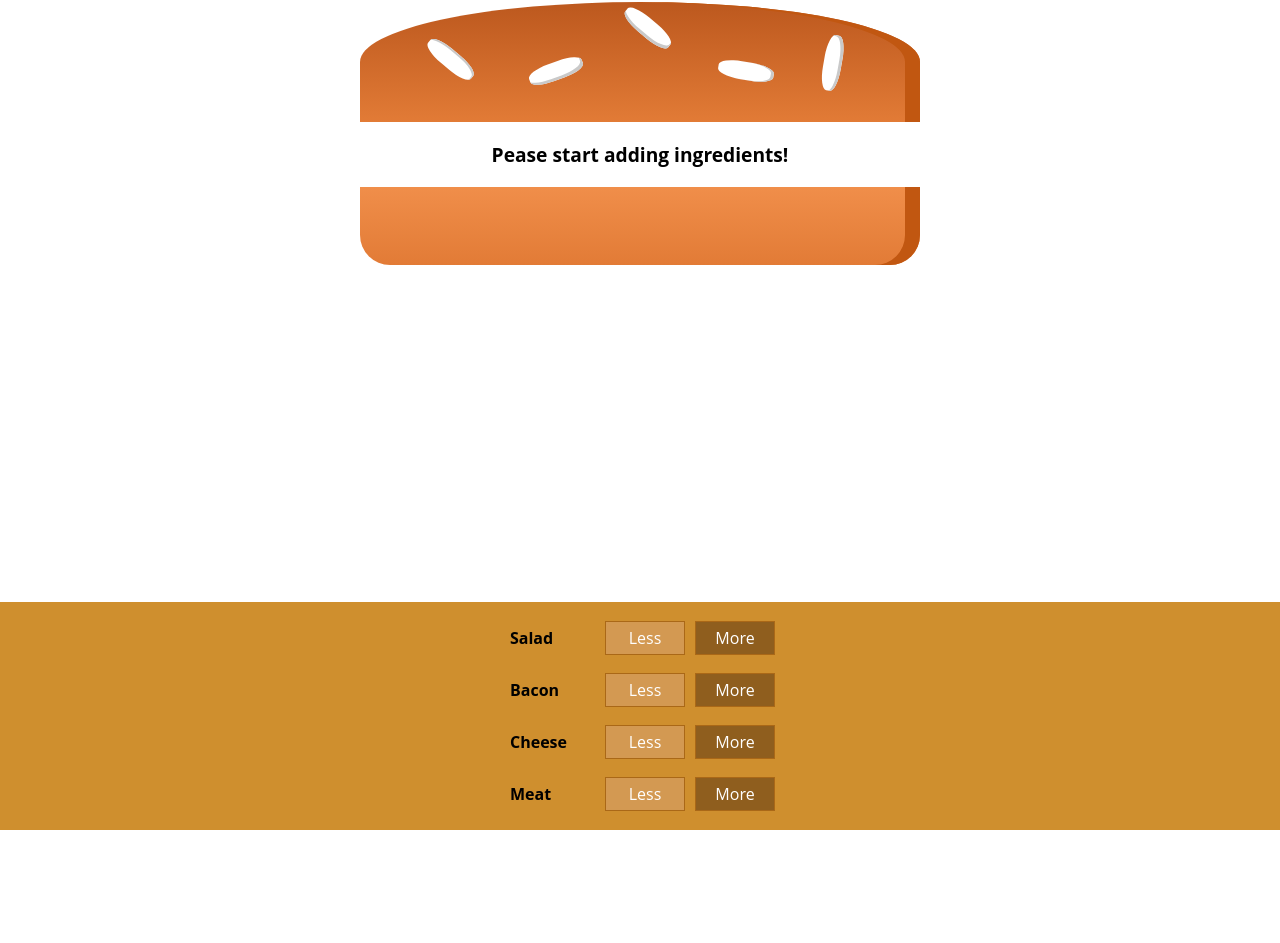
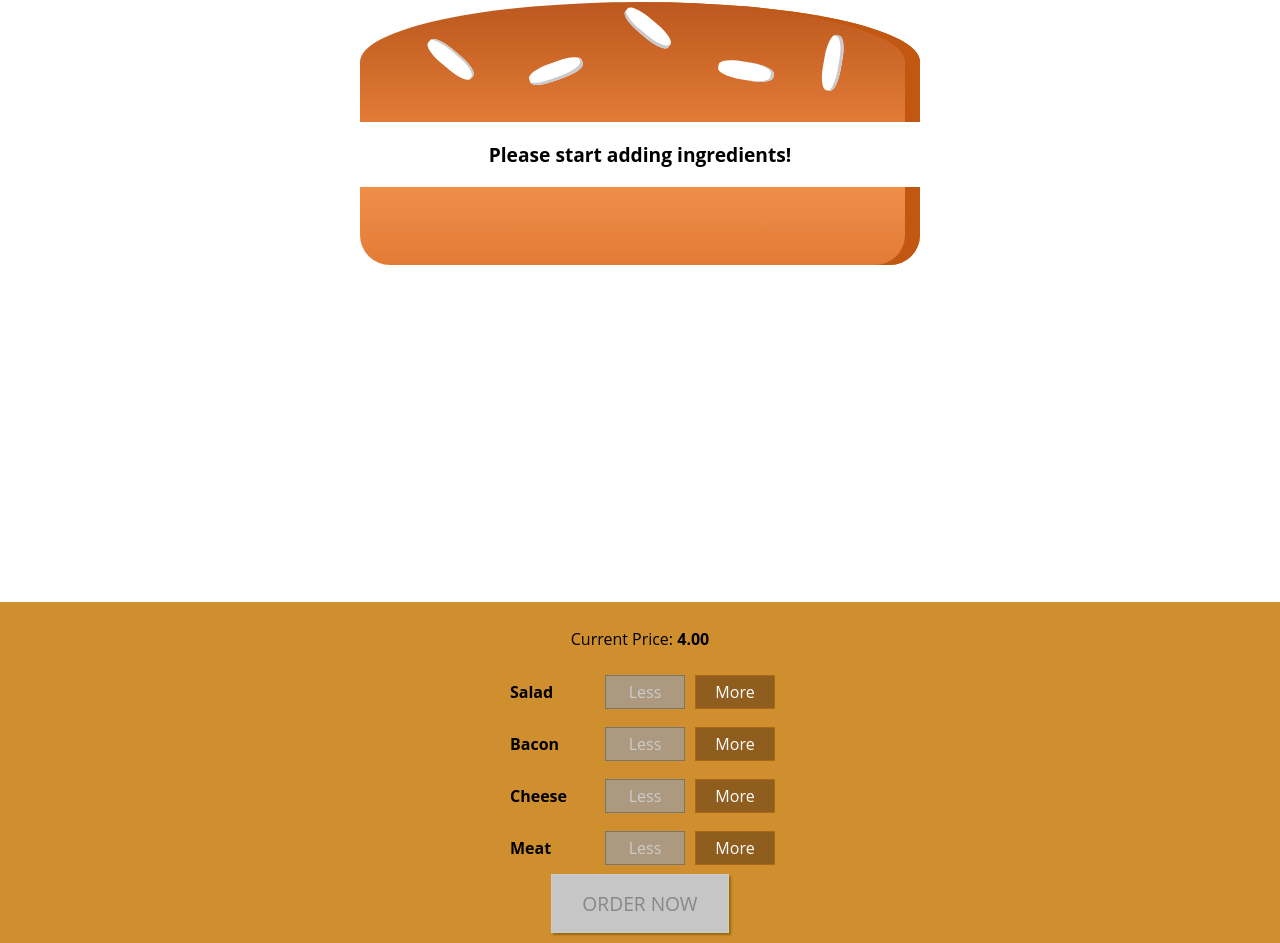
Before and after one commit to andyrosete17/BurguerAppReact, a React app: page / in a window 1280 px wide. Shown: the part 36-979 px from the top of the page. Before the commit the page ends 866 px from the top, so only its background shows below. Built offline with nearby package versions, Linux system fonts and the light colour scheme.

Commit message:
add order now buttom add ingredients panel add ingredients price

```diff
--- a/src/components/Burger/BuildControls/BuildControl/BuildControl.js
+++ b/src/components/Burger/BuildControls/BuildControl/BuildControl.js
@@ -5,8 +5,10 @@ import classes from './BuildControl.css';
 const buildControl = (props) => (
     <div className = {classes.BuildControl}>
         <div className = {classes.Label}>{props.label}</div>
-        <button className = {classes.Less}>Less</button>
-        <button className = {classes.More}>More</button>
+        <button className = {classes.Less}
+            onClick = {props.removed}
+            disabled= {props.disabled} >Less</button>
+        <button className = {classes.More} onClick = {props.added}>More</button>
     </div>
 
 );
--- a/src/components/Burger/BuildControls/BuildControls.css
+++ b/src/components/Burger/BuildControls/BuildControls.css
@@ -7,5 +7,45 @@
     box-shadow: 0 2px 1px #CCC;
     margin: auto;
     padding: 10px 0;
+}
 
+.OrderButton {
+    background-color: #DAD735;
+    outline: none;
+    cursor: pointer;
+    border: 1px solid #966909;
+    color: #966909;
+    font-family: inherit;
+    font-size: 1.2em;
+    padding: 15px 30px;
+    box-shadow: 2px 2px 2px #966909;
 }
+
+.OrderButton:hover, .OrderButton:active {
+    background-color: #A0DB41;
+    border: 1px solid #966909;
+    color: #966909;
+}
+
+.OrderButton:disabled {
+    background-color: #C7C6C6;
+    cursor: not-allowed;
+    border: 1px solid #ccc;
+    color: #888888;
+}
+
+.OrderButton:not(:disabled) {
+    animation: enable 0.3s linear;
+}
+
+@keyframes enable {
+    0% {
+        transform: scale(1);
+    }
+    60% {
+        transform: scale(1.1);
+    }
+    100% {
+        transform: scale(1);
+    }
+}
--- a/src/components/Burger/BuildControls/BuildControls.js
+++ b/src/components/Burger/BuildControls/BuildControls.js
@@ -5,15 +5,22 @@ import BuildControl from './BuildControl/BuildControl';
 const controls = [
     {label:'Salad', type: 'salad'},
     {label:'Bacon', type: 'bacon'},
-    {label:'Cheese', type: 'Cheese'},
+    {label:'Cheese', type: 'cheese'},
     {label:'Meat', type: 'meat'}
 ];
 
 const buildControls = (props) => (
     <div className= {classes.BuildControls}>
+        <p>Current Price:  <strong>{props.price.toFixed(2)}</strong></p>
         {controls.map(control => (
-            <BuildControl key = {control.label}  label = {control.label}/>
+            <BuildControl
+                key = {control.label}
+                label = {control.label}
+                added = {() => props.ingredientAdded(control.type)}
+                removed = {() => props.ingredientRemoved(control.type)}
+                disabled ={props.disabled[control.type]}/>
         ))}
+        <button className= {classes.OrderButton} disabled={!props.purchasable}>ORDER NOW</button>
     </div>
 );
 
--- a/src/components/Burger/Burger.js
+++ b/src/components/Burger/Burger.js
@@ -14,7 +14,7 @@ const burguer = (props) => {
     }, []);
 
     if(transformedIngredients.length === 0) {
-        transformedIngredients = <p>Pease start adding ingredients!</p>
+        transformedIngredients = <p>Please start adding ingredients!</p>
     }
 
     return (
--- a/src/containers/BurgerBuilder/BurguerBuilder.js
+++ b/src/containers/BurgerBuilder/BurguerBuilder.js
@@ -3,6 +3,13 @@ import Aux from '../../hoc/Auxi';
 import Burguer from '../../components/Burger/Burger';
 import BuildControls from '../../components/Burger/BuildControls/BuildControls';
 
+
+const INGREDIENT_PRICES = {
+    salad: 0.5,
+    cheese: 0.4,
+    meat: 1.3,
+    bacon: 0.7
+};
 
 class BurgerBuilder extends Component {
     // constructor (props) {
@@ -16,14 +23,72 @@ class BurgerBuilder extends Component {
             bacon: 0,
             cheese: 0,
             meat: 0
-        }
+        },
+        totalPrice : 4,
+        purchasable: false
     }
 
+    updatePurchaseState (ingredients) {
+        const sum  = Object.keys(ingredients)
+                    .map(igKey =>{
+                        return ingredients[igKey];
+                    })
+                    .reduce((sum, el) => {
+                        return sum + el;
+                    }, 0);
+        this.setState ({purchasable: sum > 0});
+    }
+
+    addIngredientHandler = (type) =>{
+        const oldCount = this.state.ingredients[type];
+        const updateCount = oldCount + 1;
+        const updatedIngredients = {
+            ...this.state.ingredients
+        };
+        updatedIngredients[type] = updateCount;
+        const priceAddition = INGREDIENT_PRICES[type];
+        const oldPrice = this.state.totalPrice;
+        const newPrice = oldPrice + priceAddition;
+
+        this.setState({ingredients: updatedIngredients, totalPrice: newPrice});
+        this.updatePurchaseState(updatedIngredients);
+
+    }
+
+    removeIngredientHandler = (type) =>{
+        const oldCount = this.state.ingredients[type];
+        if (oldCount>0) {
+                const updateCount =oldCount -1;
+                const updatedIngredients = {
+                    ...this.state.ingredients
+                };
+                updatedIngredients[type] = updateCount;
+                const priceDeduction = INGREDIENT_PRICES[type];
+                const oldPrice = this.state.totalPrice;
+                const newPrice = oldPrice - priceDeduction;
+
+                this.setState({ingredients: updatedIngredients, totalPrice: newPrice});
+                this.updatePurchaseState(updatedIngredients);
+            }
+    }
+
+
     render () {
+        const disableInfo = {
+            ...this.state.ingredients
+        };
+        for( let key in disableInfo){
+            disableInfo[key] = disableInfo[key]<=0
+        }
         return (
             <Aux>
                 <Burguer ingredients = {this.state.ingredients}/>
-                <BuildControls/>
+                <BuildControls
+                    ingredientAdded= {this.addIngredientHandler}
+                    ingredientRemoved= {this.removeIngredientHandler}
+                    disabled = {disableInfo}
+                    price= {this.state.totalPrice}
+                    purchasable = {this.state.purchasable}/>
             </Aux>
             );
         }
```
